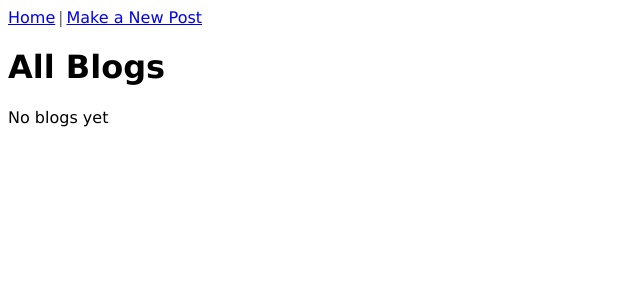
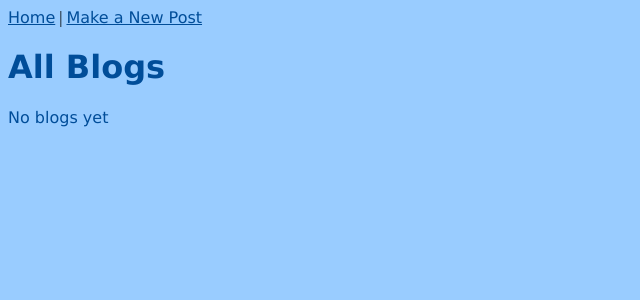
Before and after one commit to Spencer1603/build-a-blog, a Flask app: page / in a window 1280 px wide. Shown: the top 300 px of the page, without its empty margins (0-640 px from the left). Run offline with Flask 2, Linux system fonts and the light colour scheme; data that the repository does not hold is empty.

Commit message:
Finished build-a-blog

```diff
--- a/static/style.css
+++ b/static/style.css
@@ -2,8 +2,17 @@ p, h1, h2, h3, h4, h5, h6, a {
     font-family: 'Lucida Sans', 'Lucida Sans Regular',
         'Lucida Grande', 'Lucida Sans Unicode',
         Geneva, Verdana, sans-serif;
+    color:#004d99
+}
+
+body {
+    background-color:#99ccff
+}
+
+a:visited {
+    color:#004d99
 }
 
 .error {
-    color: #ce2626;
+    color: #4d0099
 }
```
